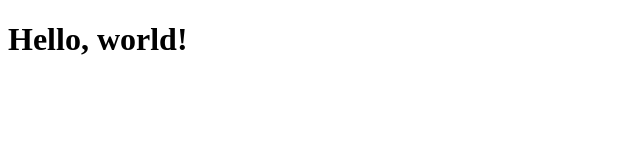
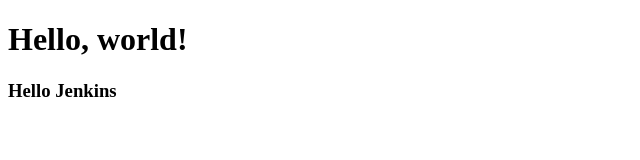
Before and after one commit to imranburki/firstRemoteRepo, a plain HTML site: page index.html in a window 1280 px wide. Shown: the whole page, without its empty margins (0-640 px from the left). Drawn offline with Linux system fonts and the light colour scheme.

Commit message:
index.html updated

```diff
--- a/index.html
+++ b/index.html
@@ -7,5 +7,6 @@
 </head>
 <body>
   <h1>Hello, world!</h1>
+  <h3>Hello Jenkins </h3>
 </body>
 </html>
```
